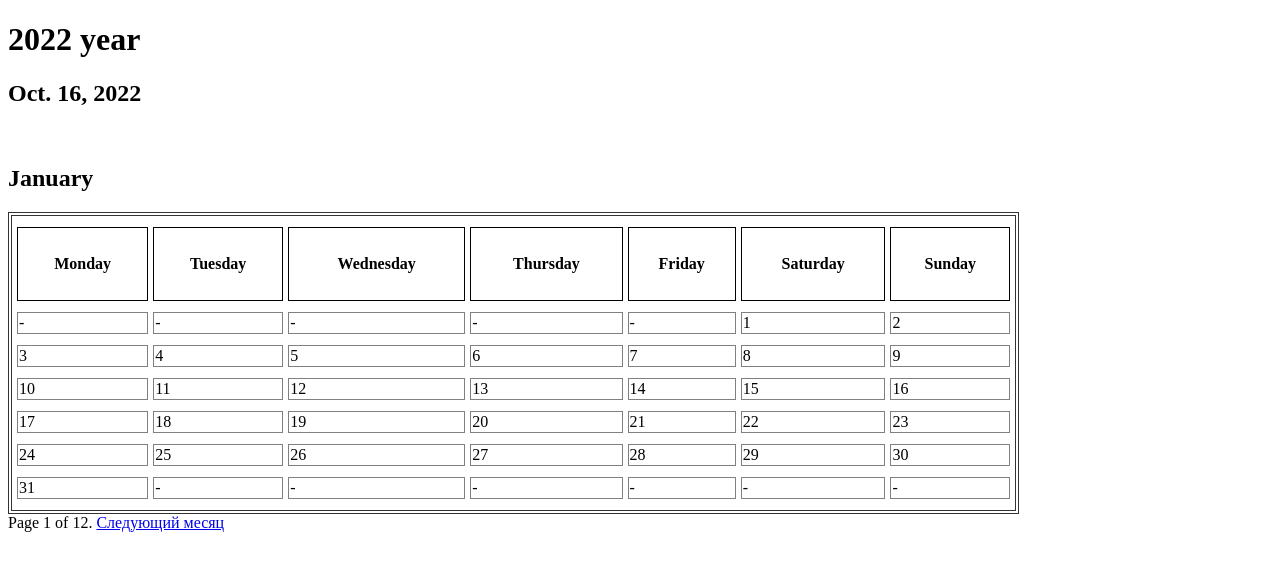
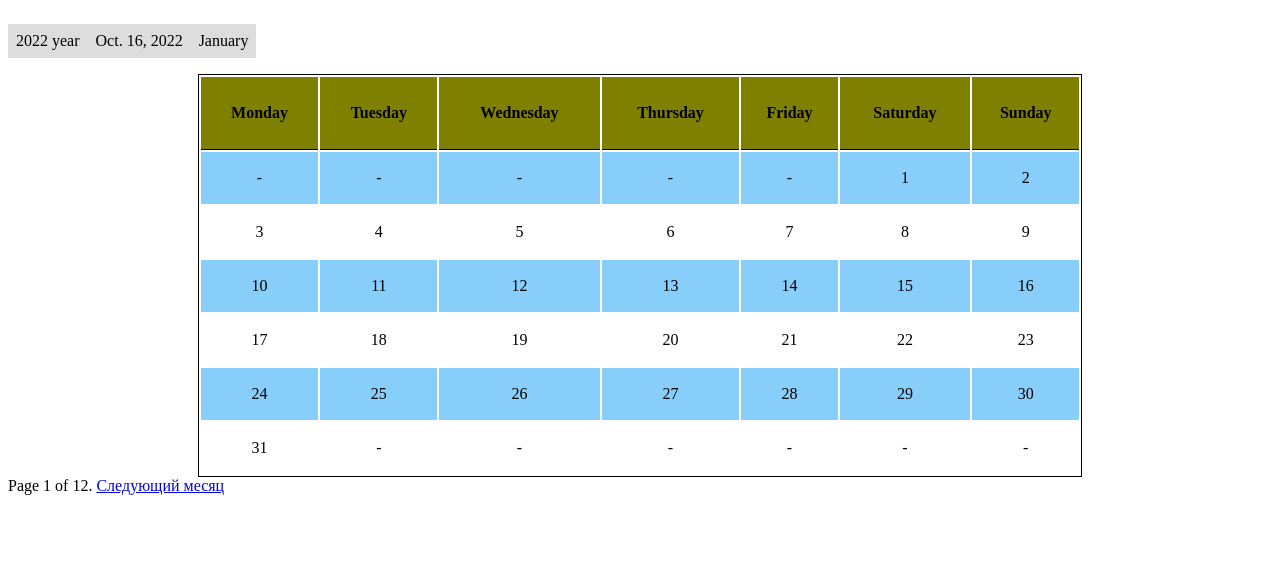
Before and after one commit to PASlednev/Django_calendar, a Django app: page / in a window 1280 px wide. Shown: the top 571 px of the page. Run offline with Django 4.2, Linux system fonts and the light colour scheme.

Commit message:
Add project

```diff
--- a/my_calendar/calendar_app/templates/calendar_app/index.html
+++ b/my_calendar/calendar_app/templates/calendar_app/index.html
@@ -2,41 +2,69 @@
 {% load static %}
 <html lang="ru">
 <head>
-    <meta charset="UTF-8">
-    <title>Calendar</title>
-</head>
-<body>
-<h1>2022 year</h1>
-
-<h2>{{ current_date }}</h2>
-{% for all_month in page_obj %}
-{{ all_month.full_name|upper }}<br>
-{% endfor %}
-
-<h2>{{ page_obj.object_list.0 }}</h2>
-
 
 <style>
+   ul {
+   list-style-type: none;
+   margin: 0;
+   padding: 0;
+   overflow: hidden;
+   }
+   li {
+   float: left;
+   }
+   p {
+   display: block;
+   padding: 8px;
+   background-color: #dddddd;
+   }
+   .center p {
+
+   }
+
    table {
-    border: 4px double #333; /* Рамка вокруг таблицы */
-    border-collapse: separate; /* Способ отображения границы */
-    width: 80%; /* Ширина таблицы */
+    border: 4px double #333;
+    border-collapse: collapse /* Способ отображения границы */
     border-spacing: 5px 11px; /* Расстояние между ячейками */
+    width: 70%;
+    border: 1px solid black;
+    margin: auto;
+    line-height: 50px;
+    height: 50px;
    }
    td {
-   vertical-align: bottom;
-   border: 1px solid grey;
+   text-align: center;
+   height: 50px;
    }
    th {
-   border: 1px solid black;
    text-align: bottom;
    height: 70px;
+   border-bottom: 1px solid;
+   background-color: #808000;
    }
    .current_day {
    background: #3cb371; /* фон зеленого цвета */
    }
-}
+   tr:nth-child(even) {background-color: #87CEFA;}
+
+
+
 </style>
+<body>
+    <meta charset="UTF-8">
+    <title>Calendar</title>
+
+<div class="center">
+<ul>
+    <li><p>2022 year</p></li>
+    <li><p>{{ current_date }}</p></li>
+    <li><p>{{ page_obj.object_list.0 }}</p></li>
+</ul>
+</div>
+
+{% for all_month in page_obj %}
+{{ all_month.full_name|upper }}
+{% endfor %}
 
 <table>
     <tr>
@@ -72,4 +100,5 @@
     </span>
 </div>
 </body>
+</head>
 </html>
```
